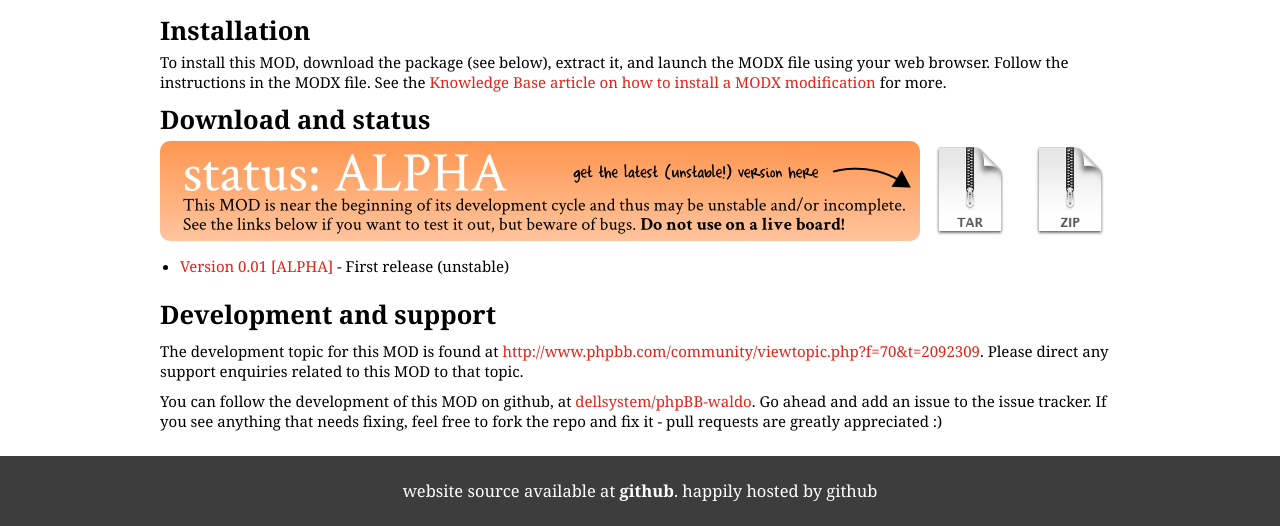
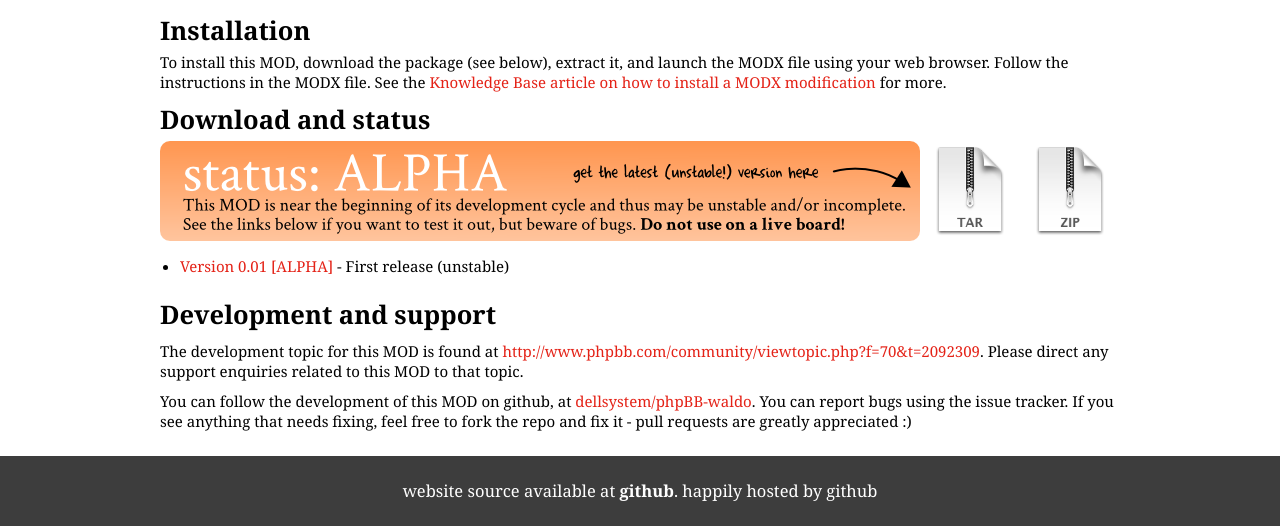
Before and after one commit to dellsystem/dellsystem.github.io, a Jekyll site: the page built from phpbb-waldo.md, in a window 1280 px wide. Shown: the part 611-1137 px from the top of the page. Built offline with Jekyll 4.4.1, drawn with Linux system fonts in a browser that asks for light colours.

Commit message:
check for existence of screenshots in mod.html layout

```diff
--- a/_layouts/mod.html
+++ b/_layouts/mod.html
@@ -12,10 +12,12 @@ layout: default
 
 <h3>Screenshots and demo</h3>
 
+{% if page.screenshots %}
 {% for screenshot in page.screenshots %}
 <a href="{{ screenshot }}"><img src="{{ screenshot }}" class="thumb" /></a>
 {% endfor %}
 <br />
+{% endif %}
 <p>Demo board: <a href="{{ page.demo-url }}">{{ page.demo-url }}</a>
 
 <h3>Installation</h3>
@@ -41,4 +43,4 @@ To install this MOD, download the package (see below), extract it, and launch th
 <h3>Development and support</h3>
 
 <p>The development topic for this MOD is found at <a href="{{ page.topic-url }}">{{ page.topic-url }}</a>. Please direct any support enquiries related to this MOD to that topic.</p>
-<p>You can follow the development of this MOD on github, at <a href="https://github.com/dellsystem/{{ page.repo-name}}">dellsystem/{{ page.repo-name }}</a>. Go ahead and add an issue to the issue tracker. If you see anything that needs fixing, feel free to fork the repo and fix it - pull requests are greatly appreciated :)</p>
+<p>You can follow the development of this MOD on github, at <a href="https://github.com/dellsystem/{{ page.repo-name}}">dellsystem/{{ page.repo-name }}</a>. You can report bugs using the issue tracker. If you see anything that needs fixing, feel free to fork the repo and fix it - pull requests are greatly appreciated :)</p>
```
